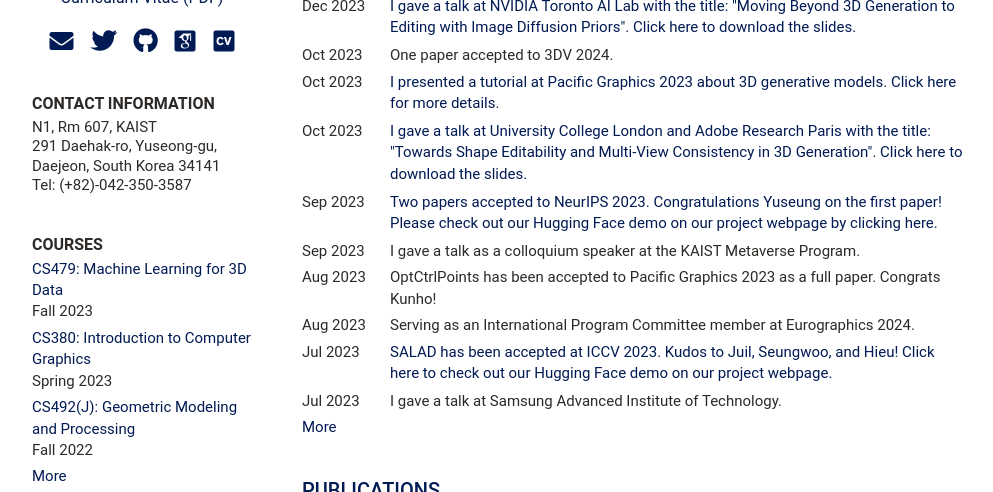
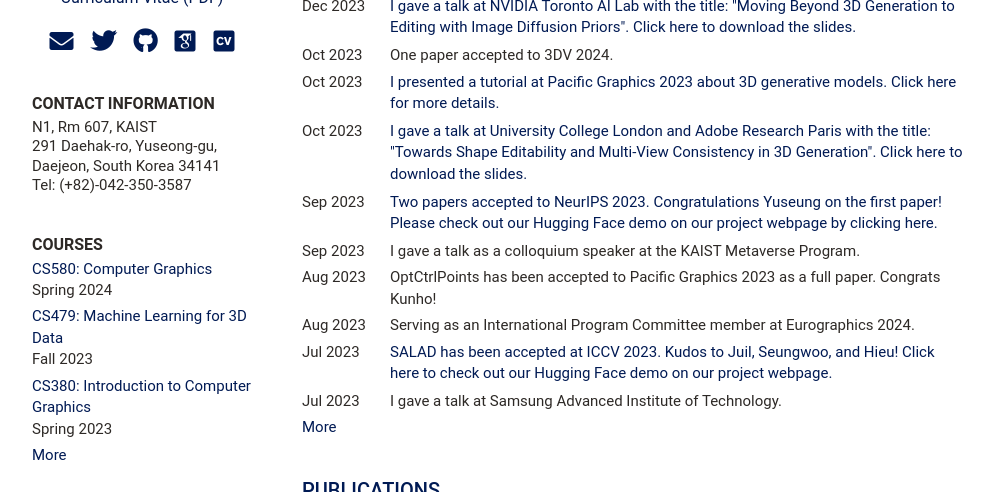
Before and after one commit to mhsung/mhsung.github.io, a Jekyll site: the page built from index.html, in a window 1280 px wide and 900 px high, scrolled down 396 px, cut to the strip 0-492 px from the top of the window. Shown: the whole strip, without its empty margins (126-1119 px from the left). Built offline with Jekyll 4.4.1, drawn with Linux system fonts in a browser that asks for light colours; some web fonts are replaced.

Commit message:
Updated.

```diff
--- a/_data/courses.yml
+++ b/_data/courses.yml
@@ -1,4 +1,7 @@
 courses:
+  - title: "CS580: Computer Graphics"
+    link: https://mhsung.github.io/kaist-cs580-spring-2024/
+    time: Spring 2024
   - title: "CS479: Machine Learning for 3D Data"
     link: https://mhsung.github.io/kaist-cs479-fall-2023/
     time: Fall 2023
--- a/_data/news.yml
+++ b/_data/news.yml
@@ -4,7 +4,7 @@
       link: https://kaistackr-my.sharepoint.com/:b:/g/personal/mhsung_kaist_ac_kr/EY5JBy6P7D1DlipHY7chcmwBOEFaUNdLvrou5MpQMgVv3w?e=SLcCde
     - title: "One paper accepted to 3DV 2024."
       time: Oct 2023
-    - title: I presented a tutorial at Pacific Graphics 2023 about 3D generative models. Click here for more details.
+    - title: "I presented a tutorial at Pacific Graphics 2023 about 3D generative models. Click here for more details."
       time: Oct 2023
       link: https://pg2023.org/courses
     - title: "I gave a talk at University College London and Adobe Research Paris with the title: \"Towards Shape Editability and Multi-View Consistency in 3D Generation\". Click here to download the slides."
```
